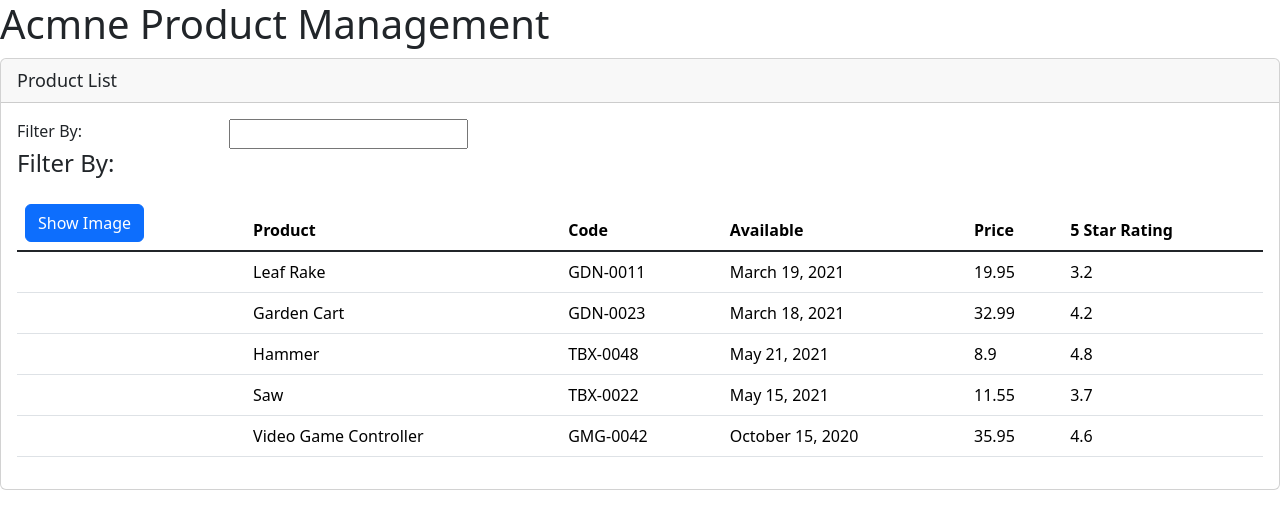
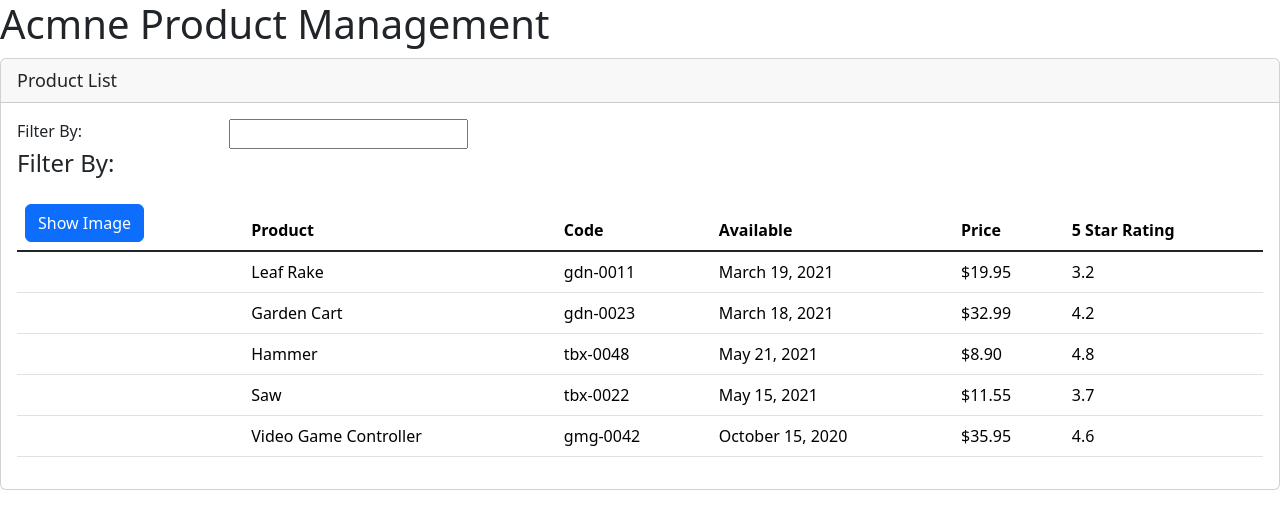
Before and after one commit to jordin-marshall/Angular-GettingStarted-Pluralsight, an Angular app: page / in a window 1280 px wide. Shown: the top 528 px of the page. Built offline with nearby package versions, Linux system fonts and the light colour scheme.

Commit message:
feat: added 2-way data binding and formatted the code and price data

```diff
--- a/src/app/app.module.ts
+++ b/src/app/app.module.ts
@@ -1,5 +1,6 @@
 import { NgModule } from '@angular/core';
 import { BrowserModule } from '@angular/platform-browser';
+import { FormsModule } from '@angular/forms';
 
 import { AppComponent } from './app.component';
 
@@ -10,7 +11,10 @@
     AppComponent,
     ProductListComponent,
   ],
-  imports: [ BrowserModule ],
+  imports: [
+    BrowserModule,
+    FormsModule
+  ],
   providers: [],
   bootstrap: [ AppComponent ]
 })
--- a/src/app/products/product-list.component.html
+++ b/src/app/products/product-list.component.html
@@ -7,13 +7,13 @@
     <div class="row">
       <div class="col-md-2">Filter By:</div>
       <div class="col-md-4">
-        <input type="text" />
+        <input [(ngModel)]='listFilter' type="text" />
       </div>
     </div>
 
     <div class="row">
       <div class="col-md-6">
-        <h4>Filter By: </h4>
+        <h4>Filter By:  {{ listFilter }}</h4>
       </div>
 
     </div>
@@ -46,9 +46,9 @@
                 [style.margin.px]="imageMargin">
             </td>
             <td>{{ product.productName }}</td>
-            <td>{{ product.productCode }}</td>
+            <td>{{ product.productCode | lowercase }}</td>
             <td>{{ product.releaseDate }}</td>
-            <td>{{ product.price }}</td>
+            <td>{{ product.price | currency: 'USD' : 'symbol' : '1.2-2' }}</td>
             <td>{{ product.starRating }}</td>
           </tr>
 
--- a/src/app/products/product-list.component.ts
+++ b/src/app/products/product-list.component.ts
@@ -10,6 +10,7 @@
 export class ProductListComponent {
   imageWidth: number = 50
   imageMargin: number = 2
+  listFilter: string = ''
   pageTitle: string = 'Product List'
   products: {
     productId: number
```
